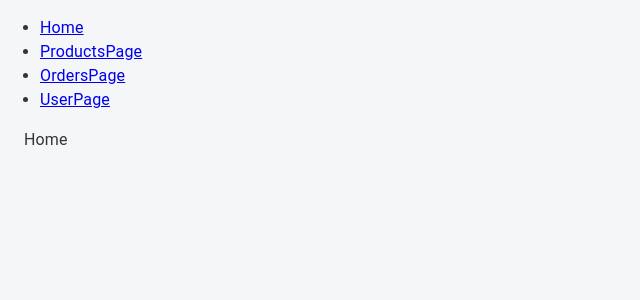
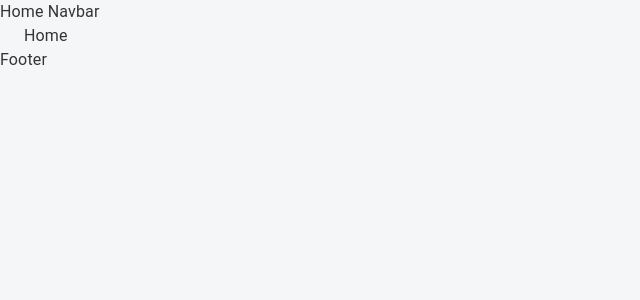
Before and after one commit to XushnidMamatqosimov/burak-react, a React (Create React App) app: page / in a window 1280 px wide. Shown: the top 300 px of the page, without its empty margins (0-640 px from the left). Built offline with nearby package versions, Linux system fonts and the light colour scheme.

Commit message:
feat: organize header and footer components

```diff
--- a/src/app/App.tsx
+++ b/src/app/App.tsx
@@ -1,34 +1,24 @@
 import React from 'react';
+// @ts-ignore
 import "../css/app.css";
 import { Container, Stack, Box, Typography, Button } from '@mui/material';
-import { Link, Route, Switch } from 'react-router-dom';
+import { Link, Route, Switch, useLocation } from 'react-router-dom';
 import { HomePage } from './screen/homePage';
 import { ProductsPage } from './screen/productsPage';
 import { OrdersPage } from './screen/ordersPage/orders';
 import { UserPage } from './screen/userPape';
+import { HomeNavbar } from './components/headers/HomeNavbar';
+import { OtherNavbar } from './components/headers/OtherNavbar';
+import { Footer } from './components/footer';
 
 const RouterLink = Link as unknown as React.ComponentType<React.PropsWithChildren<{ to: string }>>;
 
 function App() {
+  const location = useLocation();
+
   return (
-    <div>
-      <nav>
-        <ul>
-          <li>
-            <RouterLink to="/">Home</RouterLink>
-          </li>
-          <li>
-            <RouterLink to="/products">ProductsPage</RouterLink>
-          </li>
-          <li>
-            <RouterLink to="/orders">OrdersPage</RouterLink>
-          </li>
-          <li>
-            <RouterLink to="/member-page">UserPage</RouterLink>
-          </li>
-        </ul>
-      </nav>
-
+    <>
+      {location.pathname === "/" ? <HomeNavbar /> : <OtherNavbar />}
       <Switch>
         <Route path="/products">
           <ProductsPage />
@@ -45,7 +35,8 @@
           <HomePage />
         </Route>
       </Switch>
-    </div>
+      <Footer />
+    </>
   );
 }
 
--- /dev/null
+++ b/src/app/components/footer/index.tsx
@@ -0,0 +1,3 @@
+export function Footer(){
+    return <div>Footer</div>
+}
--- /dev/null
+++ b/src/app/components/headers/HomeNavbar.tsx
@@ -0,0 +1,3 @@
+export function HomeNavbar(){
+    return <div>Home Navbar</div>
+}
--- /dev/null
+++ b/src/app/components/headers/OtherNavbar.tsx
@@ -0,0 +1,3 @@
+export function OtherNavbar(){
+    return <div>Other Navbar</div>;
+}
```
